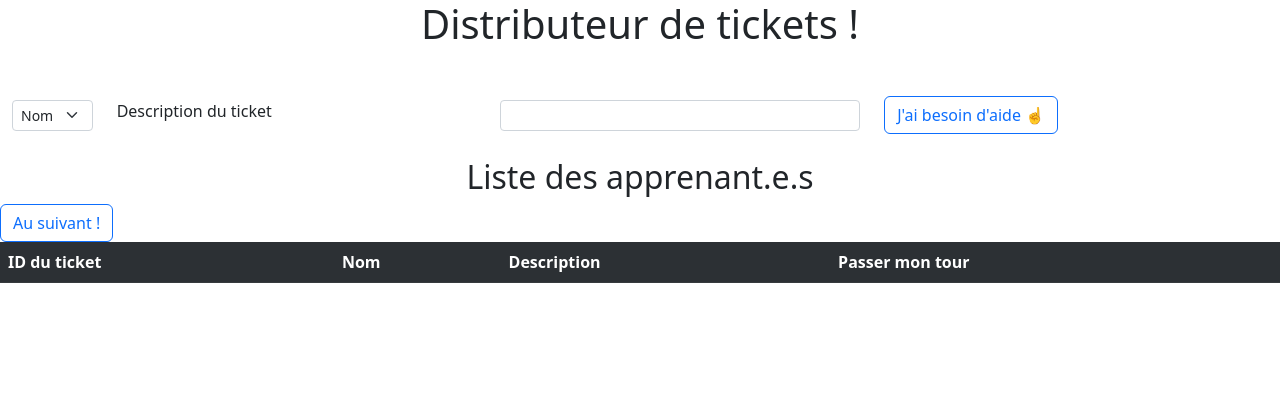
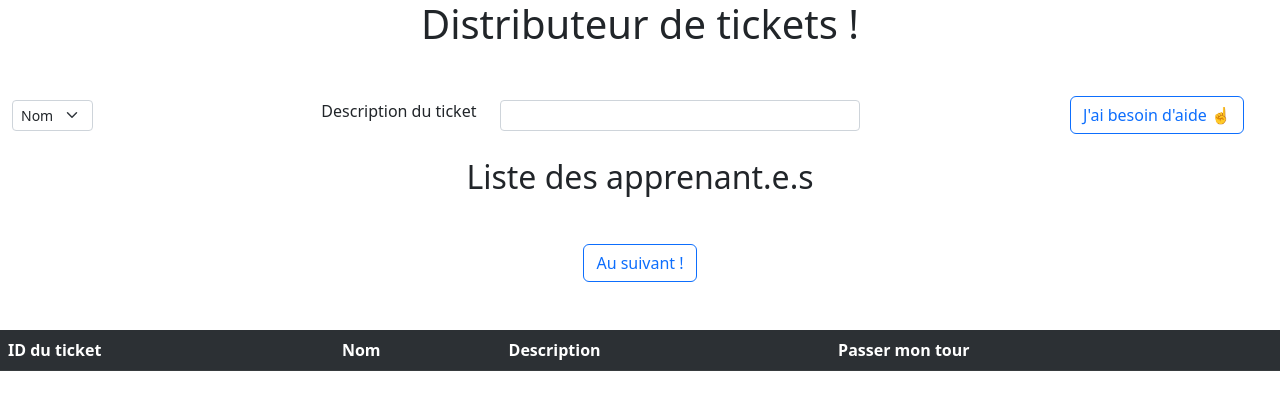
Before and after one commit to Actarus7/web_help_request, a plain HTML site: page index.html in a window 1280 px wide. Drawn offline with nearby package versions, Linux system fonts and the light colour scheme.

Commit message:
Fin du placement des éléments bootstrap

```diff
--- a/index.html
+++ b/index.html
@@ -24,7 +24,7 @@
             <option value="3"></option>
             </select>
         </div>
-        <div class="col">
+        <div class="col text-end">
         <form>
                 <label class="form-label">Description du ticket</label>
         </div>
@@ -33,7 +33,7 @@
         </div>
         </form>
 
-            <div class="col">
+            <div class="col text-end">
                 <button type="button" class="btn btn-outline-primary">
                 J'ai besoin d'aide ☝
                 </button>
@@ -42,13 +42,13 @@
 
     <h2 class="text-center">Liste des apprenant.e.s</h2>
 
-    <div>
+    <div class="text-center mt-5">
         <button type="button" class="btn btn-outline-primary">
             Au suivant !
         </button>
     </div>
 
-    <div>
+    <div class="mt-5">
         <table id="tableauId" class="table table-dark table-striped">
             <tr>
                 <th>ID du ticket</th>
```
